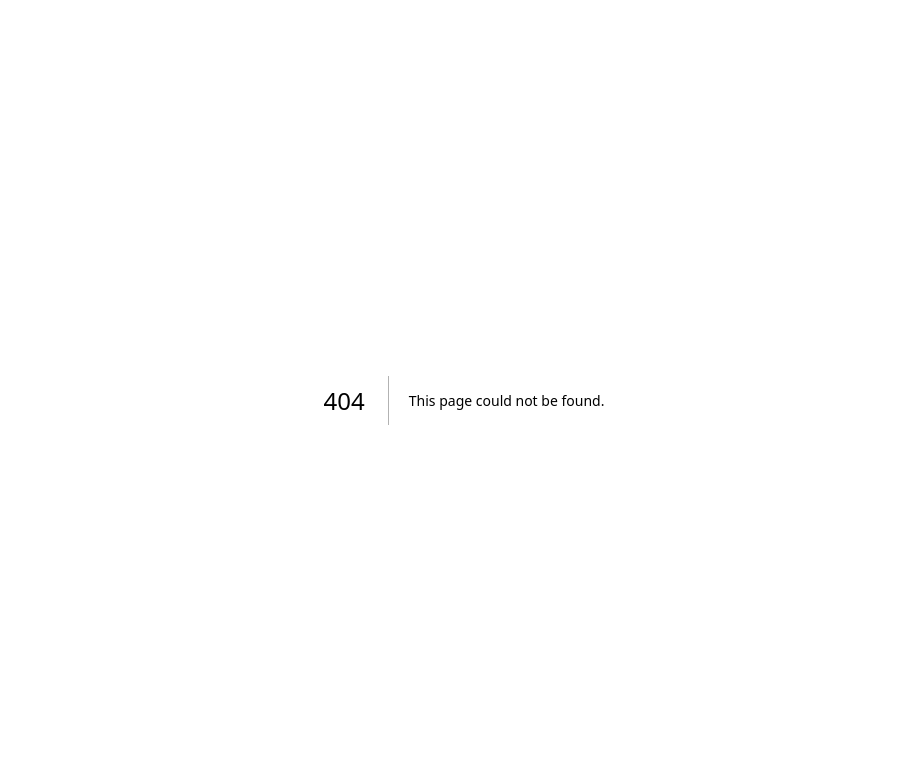
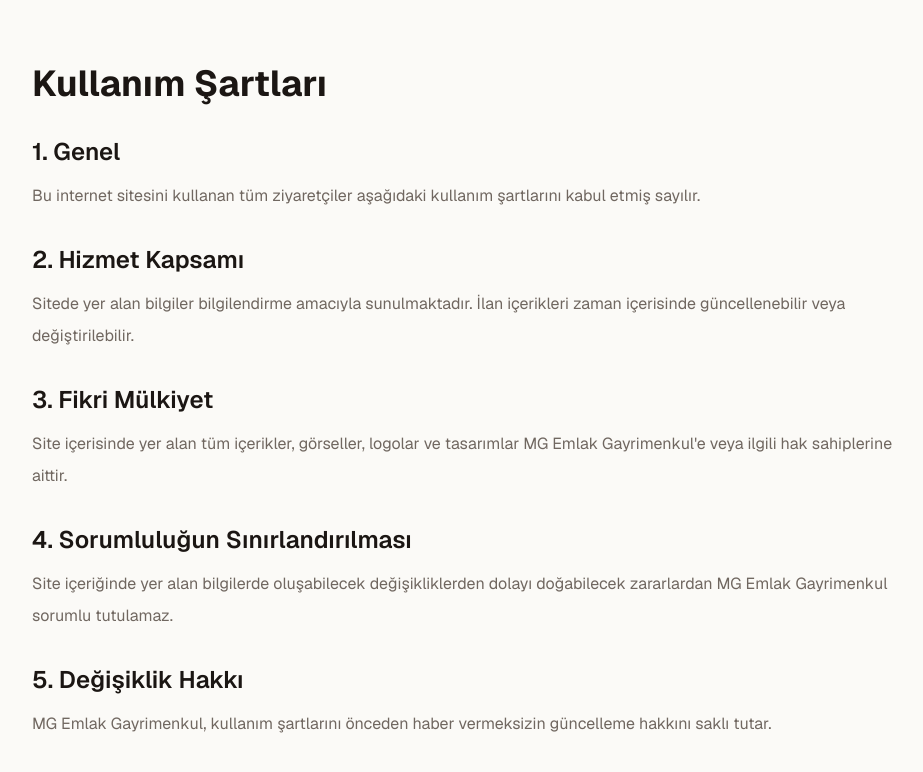
Before and after one commit to larkral/mg-emlak, a Next.js app: page /kullanim-sartlari in a window 1280 px wide. Before the commit this address had no page. Shown: the top 772 px of the page, without its empty margins (176-1099 px from the left). Built offline with nearby package versions, Linux system fonts and the light colour scheme.

Commit message:
değişiklik

```diff
--- /dev/null
+++ b/app/gizlilik-politikasi/page.tsx
@@ -0,0 +1,80 @@
+import type { Metadata } from "next"
+
+export const metadata: Metadata = {
+  title: "Gizlilik Politikası | MG Emlak Gayrimenkul",
+  description:
+    "MG Emlak Gayrimenkul Gizlilik Politikası",
+}
+
+export default function PrivacyPolicyPage() {
+  return (
+    <main className="mx-auto max-w-4xl px-4 py-16">
+      <h1 className="mb-8 text-4xl font-bold">
+        Gizlilik Politikası
+      </h1>
+
+      <div className="space-y-8 leading-8 text-muted-foreground">
+
+        <section>
+          <h2 className="mb-3 text-2xl font-semibold text-foreground">
+            1. Genel Bilgilendirme
+          </h2>
+
+          <p>
+            MG Emlak Gayrimenkul olarak ziyaretçilerimizin kişisel
+            verilerinin korunmasına önem veriyoruz. Bu politika,
+            web sitemizi ziyaret ettiğinizde hangi bilgilerin
+            toplandığını ve nasıl kullanıldığını açıklar.
+          </p>
+        </section>
+
+        <section>
+          <h2 className="mb-3 text-2xl font-semibold text-foreground">
+            2. Toplanan Bilgiler
+          </h2>
+
+          <p>
+            İletişim formları aracılığıyla ad, telefon numarası,
+            e-posta adresi ve mesaj içerikleri tarafımıza
+            iletilebilir.
+          </p>
+        </section>
+
+        <section>
+          <h2 className="mb-3 text-2xl font-semibold text-foreground">
+            3. Bilgilerin Kullanımı
+          </h2>
+
+          <p>
+            Toplanan bilgiler yalnızca müşterilerimize hizmet
+            sunmak, talepleri yanıtlamak ve iletişim kurmak amacıyla
+            kullanılmaktadır.
+          </p>
+        </section>
+
+        <section>
+          <h2 className="mb-3 text-2xl font-semibold text-foreground">
+            4. Veri Güvenliği
+          </h2>
+
+          <p>
+            Kişisel verilerin korunması için gerekli teknik ve
+            idari tedbirler alınmaktadır.
+          </p>
+        </section>
+
+        <section>
+          <h2 className="mb-3 text-2xl font-semibold text-foreground">
+            5. İletişim
+          </h2>
+
+          <p>
+            Gizlilik politikamız hakkında sorularınız için bizimle
+            iletişime geçebilirsiniz.
+          </p>
+        </section>
+
+      </div>
+    </main>
+  )
+}
--- /dev/null
+++ b/app/kullanim-sartlari/page.tsx
@@ -0,0 +1,79 @@
+import type { Metadata } from "next"
+
+export const metadata: Metadata = {
+  title: "Kullanım Şartları | MG Emlak Gayrimenkul",
+  description:
+    "MG Emlak Gayrimenkul Kullanım Şartları",
+}
+
+export default function TermsPage() {
+  return (
+    <main className="mx-auto max-w-4xl px-4 py-16">
+      <h1 className="mb-8 text-4xl font-bold">
+        Kullanım Şartları
+      </h1>
+
+      <div className="space-y-8 leading-8 text-muted-foreground">
+
+        <section>
+          <h2 className="mb-3 text-2xl font-semibold text-foreground">
+            1. Genel
+          </h2>
+
+          <p>
+            Bu internet sitesini kullanan tüm ziyaretçiler aşağıdaki
+            kullanım şartlarını kabul etmiş sayılır.
+          </p>
+        </section>
+
+        <section>
+          <h2 className="mb-3 text-2xl font-semibold text-foreground">
+            2. Hizmet Kapsamı
+          </h2>
+
+          <p>
+            Sitede yer alan bilgiler bilgilendirme amacıyla
+            sunulmaktadır. İlan içerikleri zaman içerisinde
+            güncellenebilir veya değiştirilebilir.
+          </p>
+        </section>
+
+        <section>
+          <h2 className="mb-3 text-2xl font-semibold text-foreground">
+            3. Fikri Mülkiyet
+          </h2>
+
+          <p>
+            Site içerisinde yer alan tüm içerikler, görseller,
+            logolar ve tasarımlar MG Emlak Gayrimenkul'e veya ilgili
+            hak sahiplerine aittir.
+          </p>
+        </section>
+
+        <section>
+          <h2 className="mb-3 text-2xl font-semibold text-foreground">
+            4. Sorumluluğun Sınırlandırılması
+          </h2>
+
+          <p>
+            Site içeriğinde yer alan bilgilerde oluşabilecek
+            değişikliklerden dolayı doğabilecek zararlardan MG Emlak
+            Gayrimenkul sorumlu tutulamaz.
+          </p>
+        </section>
+
+        <section>
+          <h2 className="mb-3 text-2xl font-semibold text-foreground">
+            5. Değişiklik Hakkı
+          </h2>
+
+          <p>
+            MG Emlak Gayrimenkul, kullanım şartlarını önceden haber
+            vermeksizin güncelleme hakkını saklı tutar.
+          </p>
+        </section>
+
+      </div>
+    </main>
+  )
+}
--- a/components/site-footer.tsx
+++ b/components/site-footer.tsx
@@ -80,13 +80,19 @@ export function SiteFooter() {
                 </Link>
               </li>
 
-              <li className="hover:text-amber-600 transition cursor-pointer">
+              <Link
+                href="/gizlilik-politikasi"
+                className="hover:text-amber-600 transition-colors"
+              >
                 Gizlilik Politikası
-              </li>
+              </Link>
 
-              <li className="hover:text-amber-600 transition cursor-pointer">
+              <Link
+                href="/kullanim-sartlari"
+                className="hover:text-amber-600 transition-colors"
+              >
                 Kullanım Şartları
-              </li>
+              </Link>
             </ul>
           </div>
 
```
